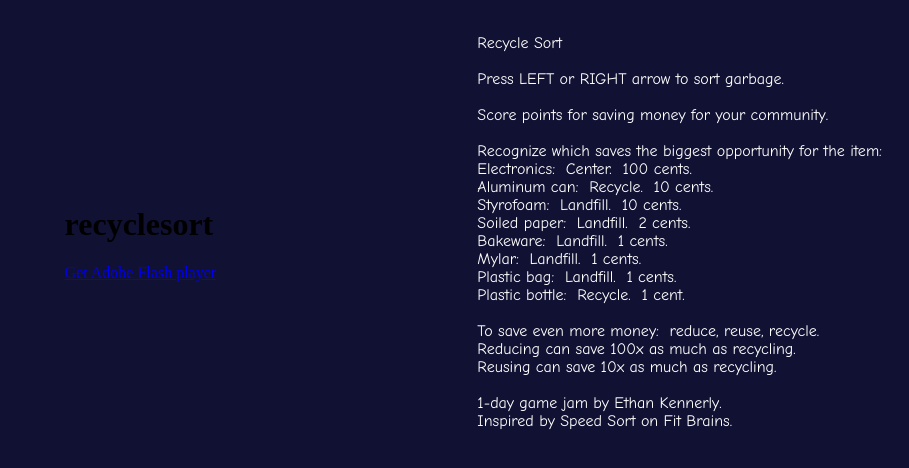
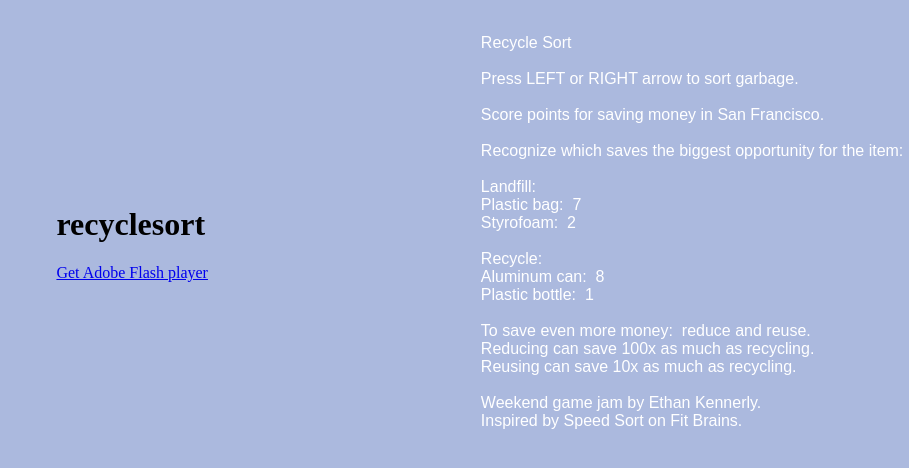
Before and after one commit to ethankennerly/recyclesort, a plain HTML site: page bin/index.html in a window 1280 px wide. Shown: the whole page, without its empty margins (371-1280 px from the left). Drawn offline with Linux system fonts and the light colour scheme.

```diff
--- a/bin/index.html
+++ b/bin/index.html
@@ -4,7 +4,7 @@
 	<meta charset="utf-8"/>
 	<meta http-equiv="cache-control" content="no-cache, no-store">
 	<title>Recycle Sort</title>
-	<meta name="description" content="Quickly sort garbage for landfill or recycling.  1-day game jam by Ethan Kennerly, May 17, 2014."/>
+	<meta name="description" content="Quickly sort garbage for landfill or recycling.  Weekend game jam by Ethan Kennerly, May 18, 2014."/>
 
 	<script src="js/swfobject.js"></script>
 	<script>
@@ -29,11 +29,11 @@
 	</script>
 	<style>
 		html, body {}
-		body { margin:0; background:111133}
+		body { margin:0; background:ABB9DE}
 	</style>
 </head>
 <center>
-<body bgcolor=111133>
+<body bgcolor=ABB9DE>
 <table>
 <tr><td width=33%></td><td width=33%>
 <br>
@@ -43,28 +43,28 @@
 		<p><a href="http://www.adobe.com/go/getflashplayer">Get Adobe Flash player</a></p>
 	</div>
 </td><td width=33%>
-<pre><font color=white face="Comic Sans MS">
+<pre><font color=white face="Arial">
 Recycle Sort
 
 Press LEFT or RIGHT arrow to sort garbage.
 
-Score points for saving money for your community.
+Score points for saving money in San Francisco.
 
 Recognize which saves the biggest opportunity for the item:
-Electronics:  Center.  100 cents.
-Aluminum can:  Recycle.  10 cents.
-Styrofoam:  Landfill.  10 cents.
-Soiled paper:  Landfill.  2 cents.
-Bakeware:  Landfill.  1 cents.
-Mylar:  Landfill.  1 cents.
-Plastic bag:  Landfill.  1 cents.
-Plastic bottle:  Recycle.  1 cent.
 
-To save even more money:  reduce, reuse, recycle.
+Landfill:
+Plastic bag:  7
+Styrofoam:  2
+
+Recycle:
+Aluminum can:  8
+Plastic bottle:  1
+
+To save even more money:  reduce and reuse.
 Reducing can save 100x as much as recycling.
 Reusing can save 10x as much as recycling.
 
-1-day game jam by Ethan Kennerly.
+Weekend game jam by Ethan Kennerly.
 Inspired by Speed Sort on Fit Brains.
 </font></pre>
 </td></tr></table>
```
Also changed, not shown: notes.txt, 5 other files.
